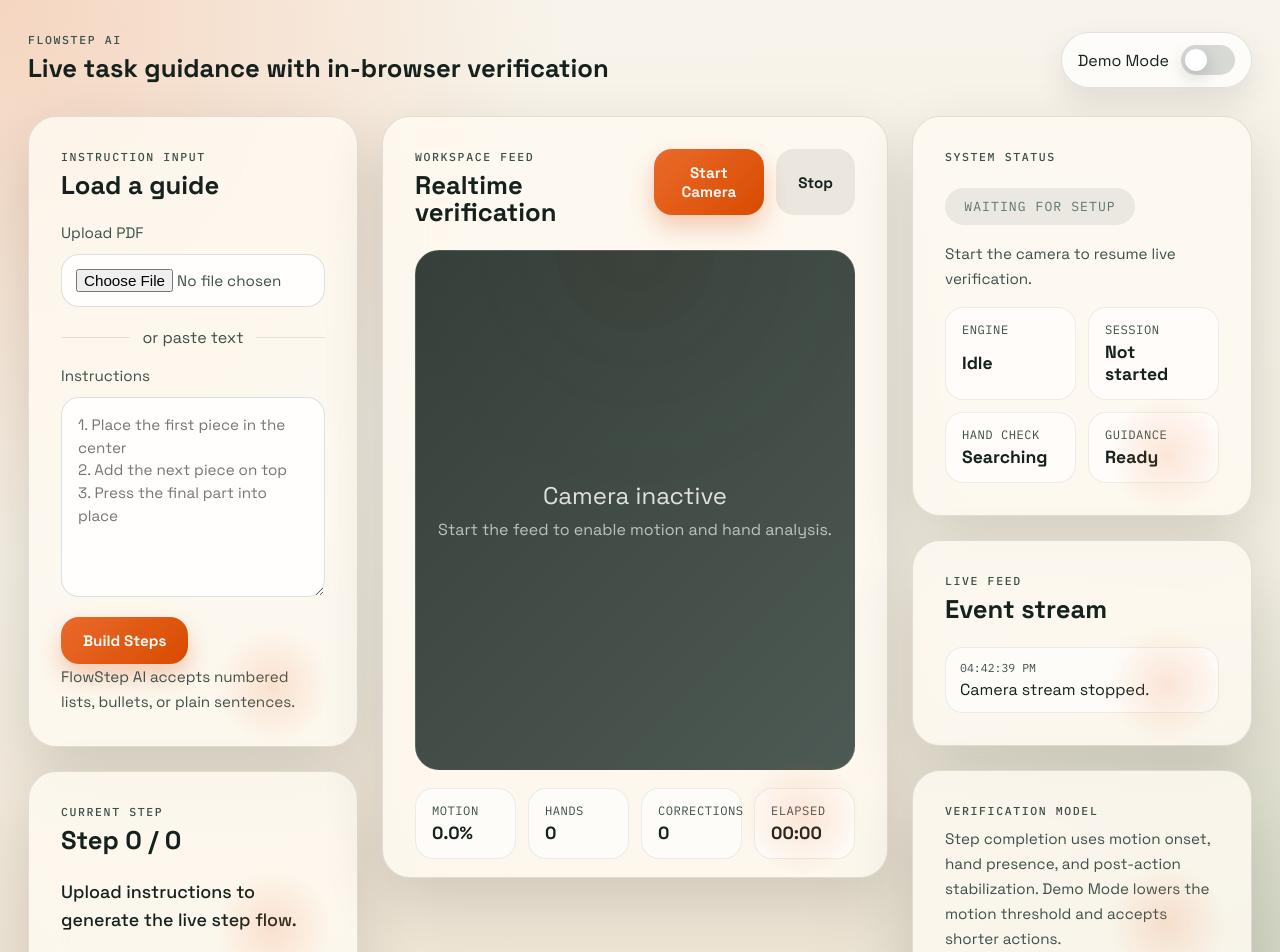
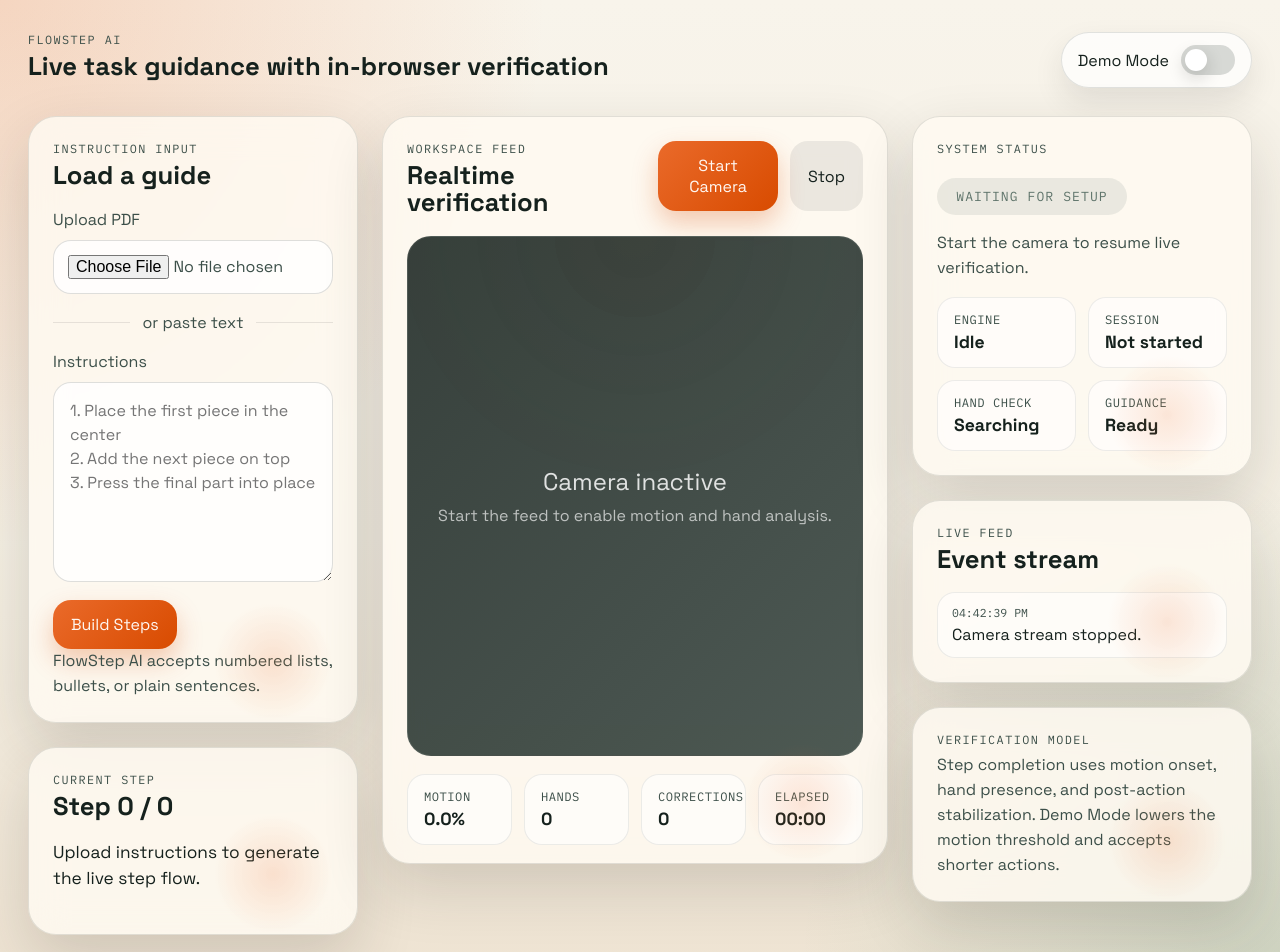
Before and after one commit to DilipS533/FlowBuildAI, a React (Vite) app: page / in a window 1280 px wide. Shown: the top 952 px of the page. Built offline with nearby package versions, Linux system fonts and the light colour scheme.

Commit message:
Revert PDF extraction, UI, and voice improvements

```diff
--- a/src/components/InstructionsPanel.jsx
+++ b/src/components/InstructionsPanel.jsx
@@ -39,7 +39,6 @@
             placeholder={
               "1. Place the first piece in the center\n2. Add the next piece on top\n3. Press the final part into place"
             }
-            spellCheck="true"
           />
         </label>
 
--- a/src/hooks/useSpeechGuide.js
+++ b/src/hooks/useSpeechGuide.js
@@ -29,9 +29,8 @@
 
     const utterance = new SpeechSynthesisUtterance(nextMessage);
     utterance.lang = "en-US";
-    utterance.rate = 0.92;
-    utterance.pitch = 1.0;
-    utterance.volume = 0.95;
+    utterance.rate = 1.02;
+    utterance.pitch = 0.96;
 
     utterance.onstart = () => {
       speakingRef.current = true;
--- a/src/lib/pdfLoader.js
+++ b/src/lib/pdfLoader.js
@@ -28,35 +28,17 @@
 
     content.items.forEach((item) => {
       const nextY = item.transform[5];
-      const text = item.str.trim();
-
-      // Skip purely numeric or whitespace-only items
-      if (!text || /^\d+$/.test(text)) {
-        return;
-      }
 
       if (lastY !== null && Math.abs(nextY - lastY) > 3) {
         pageText += "\n";
       }
 
-      pageText += `${text} `;
+      pageText += `${item.str} `;
       lastY = nextY;
     });
 
     pages.push(pageText.trim());
   }
 
-  // Clean up the extracted text
-  let cleanText = pages.join("\n");
-
-  // Remove excessive whitespace
-  cleanText = cleanText.replace(/\s+/g, " ");
-
-  // Fix spacing around punctuation
-  cleanText = cleanText.replace(/\s+([.!?,;:])/g, "$1");
-
-  // Restore line breaks for readability
-  cleanText = cleanText.replace(/([.!?])\s+(?=[A-Z])/g, "$1\n");
-
-  return cleanText.trim();
+  return pages.join("\n");
 }
--- a/src/styles.css
+++ b/src/styles.css
@@ -57,7 +57,6 @@
   margin: 0;
   font-size: clamp(1.5rem, 2vw, 2.35rem);
   line-height: 1.05;
-  font-weight: 700;
 }
 
 .workspace {
@@ -80,13 +79,7 @@
   border-radius: 28px;
   box-shadow: var(--shadow);
   backdrop-filter: blur(18px);
-  padding: 32px;
-  transition: transform 200ms ease, box-shadow 200ms ease;
-}
-
-.card:hover {
-  transform: translateY(-2px);
-  box-shadow: 0 32px 72px rgba(41, 39, 34, 0.22);
+  padding: 24px;
 }
 
 .card::after {
@@ -105,15 +98,14 @@
   justify-content: space-between;
   align-items: flex-start;
   gap: 16px;
-  margin-bottom: 24px;
+  margin-bottom: 20px;
 }
 
 .eyebrow {
-  margin: 0 0 8px;
+  margin: 0 0 6px;
   font-family: "IBM Plex Mono", monospace;
-  font-size: 0.72rem;
-  font-weight: 500;
-  letter-spacing: 0.14em;
+  font-size: 0.74rem;
+  letter-spacing: 0.12em;
   text-transform: uppercase;
   color: var(--ink-soft);
 }
@@ -122,8 +114,7 @@
 .status-detail {
   margin: 0;
   color: var(--ink-soft);
-  line-height: 1.65;
-  font-size: 0.95rem;
+  line-height: 1.55;
 }
 
 .warning-text {
@@ -181,10 +172,9 @@
 .upload-field,
 .text-input-group {
   display: grid;
-  gap: 12px;
-  margin-bottom: 20px;
+  gap: 10px;
+  margin-bottom: 18px;
   color: var(--ink-soft);
-  font-size: 0.95rem;
 }
 
 .upload-field input,
@@ -192,15 +182,7 @@
   width: 100%;
   border-radius: 18px;
   border: 1px solid rgba(21, 33, 29, 0.14);
-  background: rgba(255, 255, 255, 0.88);
-  transition: border-color 160ms ease, box-shadow 160ms ease;
-}
-
-.upload-field input:focus,
-textarea:focus {
-  outline: none;
-  border-color: rgba(234, 106, 42, 0.4);
-  box-shadow: 0 0 0 3px rgba(234, 106, 42, 0.08);
+  background: rgba(255, 255, 255, 0.78);
 }
 
 .upload-field input {
@@ -235,10 +217,8 @@
 .secondary-button {
   border: none;
   border-radius: 18px;
-  padding: 14px 22px;
+  padding: 14px 18px;
   cursor: pointer;
-  font-weight: 600;
-  font-size: 0.95rem;
   transition: transform 160ms ease, box-shadow 160ms ease, background 160ms ease;
 }
 
@@ -259,42 +239,33 @@
 }
 
 .current-step-copy {
-  margin: 0 0 24px;
-  font-size: 1.12rem;
-  font-weight: 500;
-  line-height: 1.55;
-  color: var(--ink);
+  margin: 0 0 18px;
+  font-size: 1.08rem;
+  line-height: 1.5;
 }
 
 .step-list {
   display: grid;
-  gap: 12px;
+  gap: 10px;
   margin: 0;
-  padding-left: 0;
-  list-style: none;
+  padding-left: 20px;
 }
 
 .step-list li {
-  padding: 14px 16px;
+  padding: 12px 12px 12px 8px;
   border-radius: 16px;
-  border-left: 3px solid transparent;
   color: var(--ink-soft);
-  line-height: 1.55;
-  font-size: 0.95rem;
-  transition: all 160ms ease;
+  line-height: 1.45;
 }
 
 .step-list li.active {
-  background: rgba(234, 106, 42, 0.15);
+  background: rgba(234, 106, 42, 0.12);
   color: var(--ink);
-  border-left-color: var(--accent);
-  font-weight: 500;
 }
 
 .step-list li.complete {
   background: rgba(34, 121, 93, 0.12);
   color: var(--success);
-  border-left-color: var(--success);
 }
 
 .mode-badge {
```
